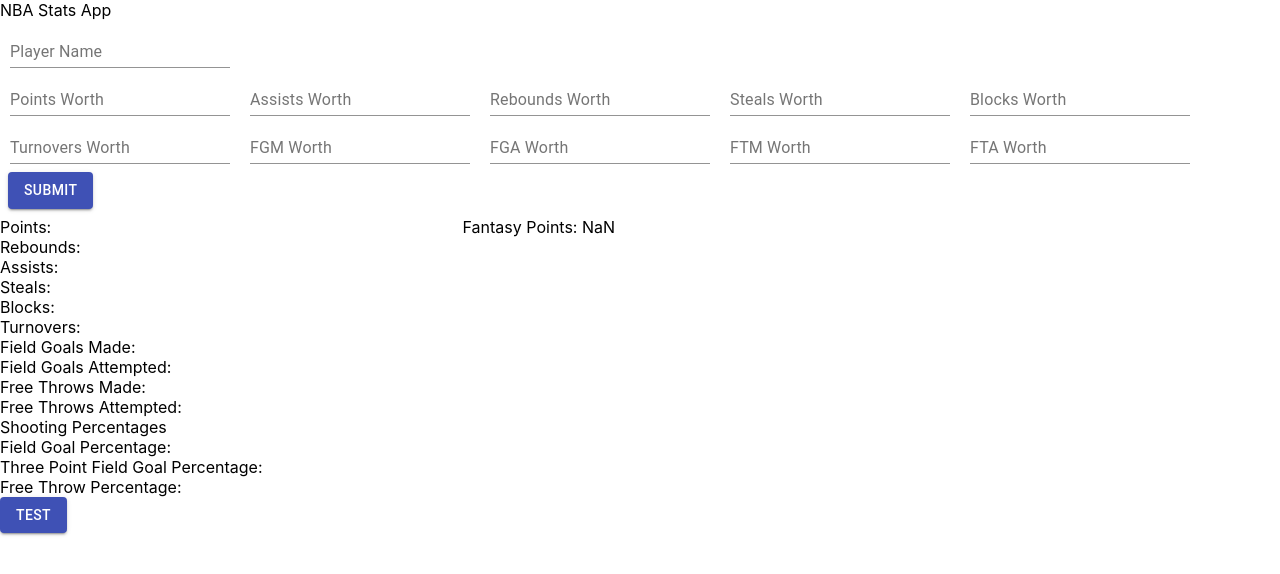
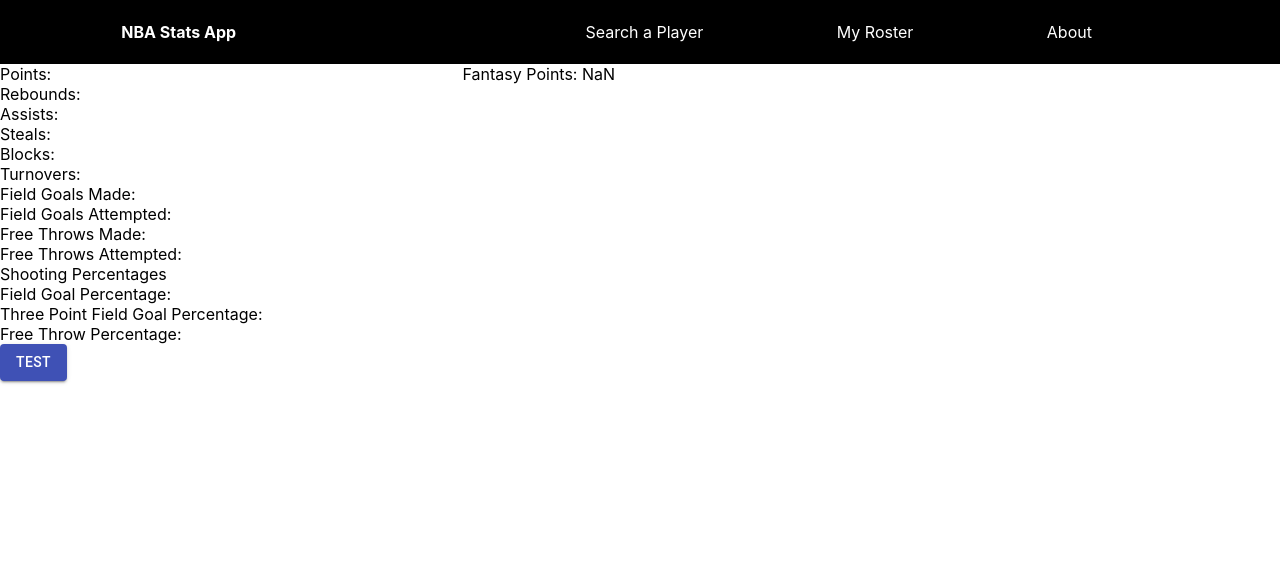
Before and after one commit to ianchow44/nba-stats-app, a React (Create React App) app: page /stat/1 in a window 1280 px wide. Shown: the top 574 px of the page. Built offline with nearby package versions, Linux system fonts and the light colour scheme; no server answers.

Commit message:
added navbar

```diff
--- a/src/Pages/Home.js
+++ b/src/Pages/Home.js
@@ -73,6 +73,18 @@
      //console.log(fantasyPointList[0]["Points"])
     return(
         <div className='Home'>
+
+            <div className = "nav">
+                <div className = "navbarText">
+                <strong>NBA Stats App</strong>
+                </div>
+                <ul className = "navbarLinks">
+                <li className = "link"> <a className = "navbarText" href="../nba-stats-app"> Search a Player </a></li>
+                <li className = "link"> <a className = "navbarText" href="a"> My Roster </a></li>
+                <li className = "link"> <a className = "navbarText" href="a"> About </a></li>
+                </ul>
+            </div>
+
             <div className='Heading'>
                 <div className='Title'>
                     <h1 id='NBA'>
--- a/src/Pages/Stats.js
+++ b/src/Pages/Stats.js
@@ -6,6 +6,7 @@
 import {Button} from '@material-ui/core';
 import FantasyCalculation from "../Functions/FantasyCalc"
 import {useParams} from "react-router-dom";
+import './Styles/Stats.css';
 
 const StatsPage = () => {
 
@@ -146,13 +147,22 @@
 
 
   return (
-    <div>
+    <div className = "twoHome">
+
+      <div className = "nav">
+        <div className = "navbarText">
+         <strong>NBA Stats App</strong>
+        </div>
+        <ul className = "navbarLinks">
+          <li className = "link"> <a className = "navbarText" href="../nba-stats-app"> Search a Player </a></li>
+          <li className = "link"> <a className = "navbarText" href="a"> My Roster </a></li>
+          <li className = "link"> <a className = "navbarText" href="a"> About </a></li>
+        </ul>
+      </div>
+
       <div>
-        <div>
-          NBA Stats App
-        </div>
         <div className = {classes.topContainer}>
-          <div>
+          {/* <div>
             <form onSubmit={handleSubmit}>
               <TextField
                 label = "Player Name"
@@ -253,10 +263,10 @@
                 >Submit</Button>
               </div>
             </form>
-          </div>
+          </div> */}
         </div>
         <div className = {classes.container}>
-          <div>
+          <div className = "regularStats">
             Points: {playerStats["pts"]}
             <br />
             Rebounds: {playerStats["reb"]}
--- a/src/Pages/Styles/Home.css
+++ b/src/Pages/Styles/Home.css
@@ -3,7 +3,7 @@
 }
 
 .Home{
-    background-color: bisque;
+    background-color: white;
     background: url(../../Images/nbaBackground.jpg) no-repeat center center fixed;
     background-size: 100%;
     min-height: 100vh;
@@ -110,3 +110,26 @@
 .FantasyHeader h3{
     margin-bottom: 0;
 }
+
+.navbarLinks {
+    list-style-type: none;
+    display: flex;
+    justify-content: space-around;
+    width: 50%;
+    margin: 0;
+}
+
+.navbarText {
+    color: white;
+    text-decoration: none;
+}
+
+.nav {
+    display: flex;
+    justify-content: space-around;
+    min-height: 8vh;
+    background-color: black;
+    /* position: absolute; */
+    width: 100%;
+    align-items: center;
+}
--- /dev/null
+++ b/src/Pages/Styles/Stats.css
@@ -0,0 +1,41 @@
+.twoHome{
+    background-color: white;
+    background-size: center;
+    background-position: center;
+    height: 100vh;
+    -webkit-background-size: cover;
+    -moz-background-size: cover;
+    -o-background-size: cover;
+    background-size: cover;
+    margin: "0";
+    padding: "0";
+    box-sizing: "border-box";
+
+}
+
+.regularStats {
+    color: "white"
+}
+
+.navbarLinks {
+    list-style-type: none;
+    display: flex;
+    justify-content: space-around;
+    width: 50%;
+    margin: 0;
+}
+
+.navbarText {
+    color: white;
+    text-decoration: none;
+}
+
+.nav {
+    display: flex;
+    justify-content: space-around;
+    min-height: 8vh;
+    background-color: black;
+    /* position: absolute; */
+    width: 100%;
+    align-items: center;
+}
```
